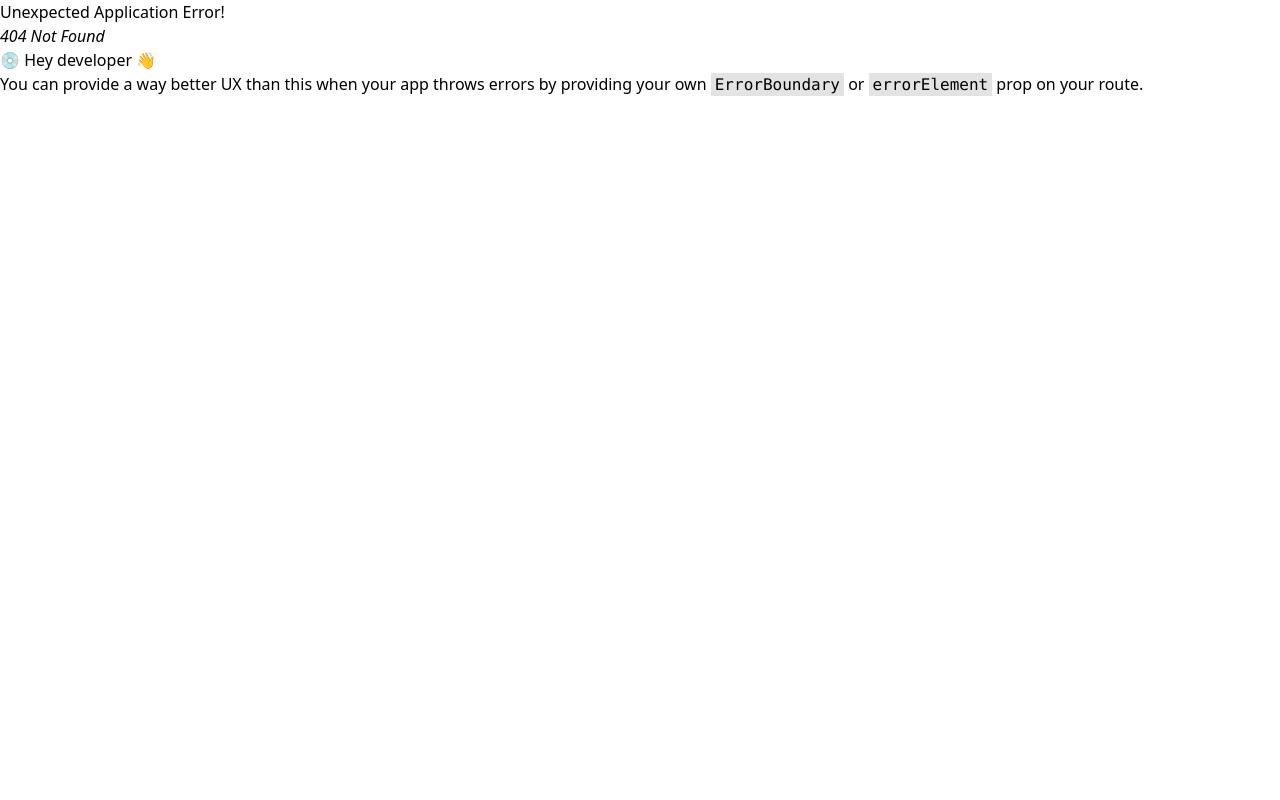
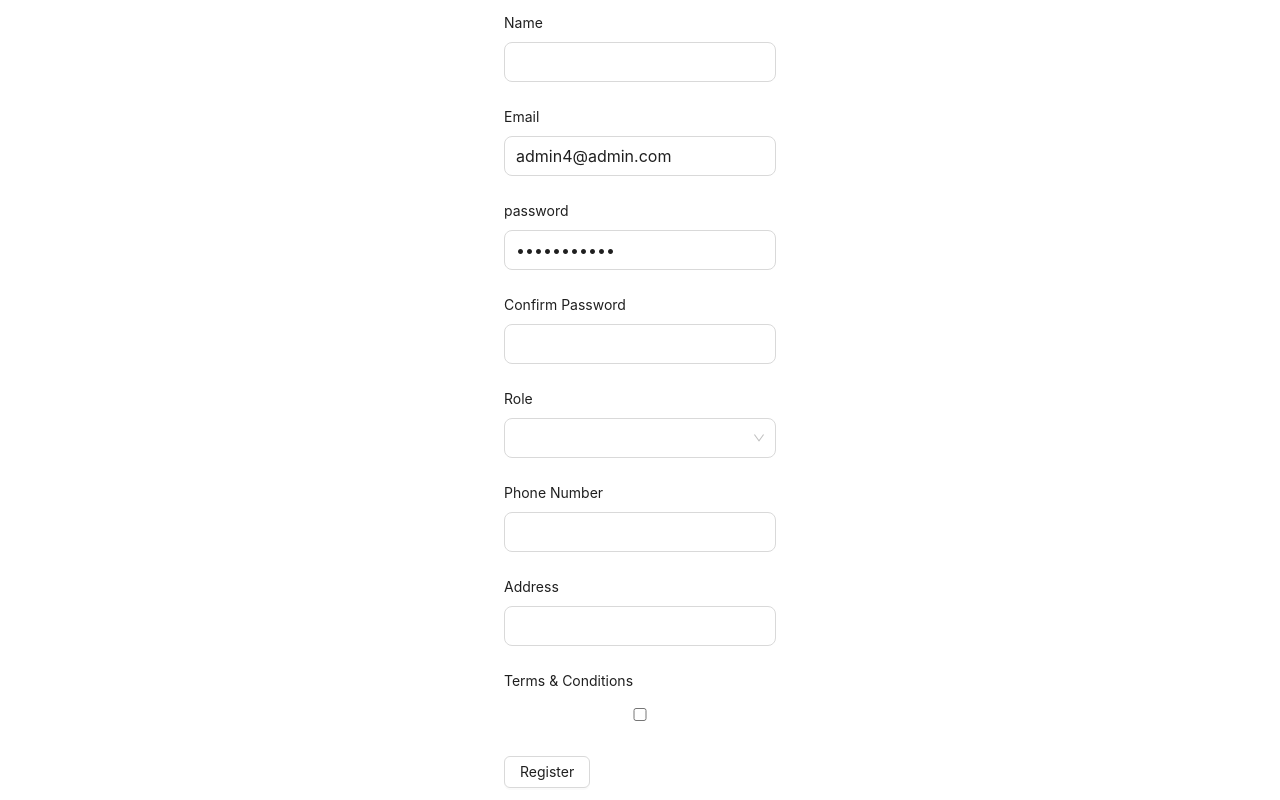
Before and after one commit to fai-sas/car-rental-reservation-client, a React (Vite) app: page /register in a window 1280 px wide. Before the commit this address had no page. Built offline with nearby package versions, Linux system fonts and the light colour scheme.

Commit message:
login register pages and rtk query added

```diff
--- a/package.json
+++ b/package.json
@@ -10,10 +10,13 @@
     "preview": "vite preview"
   },
   "dependencies": {
+    "@cloudinary/react": "^1.13.0",
+    "@cloudinary/url-gen": "^1.20.0",
     "@hookform/resolvers": "^3.9.0",
     "@reduxjs/toolkit": "^2.2.7",
     "antd": "^5.20.2",
     "cloudinary": "^2.4.0",
+    "cloudinary-react": "^1.8.1",
     "jwt-decode": "^4.0.0",
     "moment": "^2.30.1",
     "react": "^18.3.1",
--- a/src/components/AddCar.tsx
+++ b/src/components/AddCar.tsx
@@ -1,3 +1,4 @@
+/* eslint-disable @typescript-eslint/no-explicit-any */
 /* eslint-disable @typescript-eslint/no-unused-vars */
 import { Button, Col, Flex, Row } from 'antd'
 import FormController from './Form/FormController'
@@ -95,7 +96,10 @@ const AddCar = () => {
 
               <Row>
                 <FormInput type='text' name='color' label='Color' />
-                <FormInput type='text' name='images' label='Image' />
+
+                {/* */}
+
+                {/*  */}
               </Row>
               <Row>
                 <FormInput type='text' name='model' label='Model' />
--- /dev/null
+++ b/src/pages/Login.tsx
@@ -0,0 +1,53 @@
+/* eslint-disable @typescript-eslint/no-unused-vars */
+import { Button, Row } from 'antd'
+import { FieldValues } from 'react-hook-form'
+import { useAppDispatch } from '../redux/hooks'
+import { useNavigate } from 'react-router-dom'
+import toast from 'react-hot-toast'
+import FormController from '../components/Form/FormController'
+import FormInput from '../components/Form/FormInput'
+import { useLoginMutation } from '../redux/features/auth/authApi'
+import { verifyToken } from '../utils/verifyToken'
+import { setUser, TUser } from '../redux/features/auth/authSlice'
+
+const Login = () => {
+  const navigate = useNavigate()
+  const dispatch = useAppDispatch()
+
+  const defaultValues = {
+    email: 'admin4@admin.com',
+    password: 'password123',
+  }
+
+  const [login] = useLoginMutation()
+
+  const onSubmit = async (data: FieldValues) => {
+    console.log(data)
+
+    try {
+      const userInfo = {
+        email: data.email,
+        password: data.password,
+      }
+      const res = await login(userInfo).unwrap()
+      const user = verifyToken(res.data.accessToken) as TUser
+      dispatch(setUser({ user: user, token: res.data.accessToken }))
+      toast.success('Logged in')
+      navigate(`/${user.role}/dashboard`)
+    } catch (err) {
+      toast.error('Something went wrong')
+    }
+  }
+
+  return (
+    <Row justify='center' align='middle' style={{ height: '100vh' }}>
+      <FormController onSubmit={onSubmit} defaultValues={defaultValues}>
+        <FormInput type='email' name='email' label='Email' />
+        <FormInput type='password' name='password' label='Password' />
+        <Button htmlType='submit'>Login</Button>
+      </FormController>
+    </Row>
+  )
+}
+
+export default Login
--- /dev/null
+++ b/src/pages/Register.tsx
@@ -0,0 +1,81 @@
+/* eslint-disable @typescript-eslint/no-unused-vars */
+import { Button, Row } from 'antd'
+import { FieldValues } from 'react-hook-form'
+import { useAppDispatch } from '../redux/hooks'
+import { useNavigate } from 'react-router-dom'
+import toast from 'react-hot-toast'
+import FormController from '../components/Form/FormController'
+import FormInput from '../components/Form/FormInput'
+import { useRegisterMutation } from '../redux/features/auth/authApi'
+import { verifyToken } from '../utils/verifyToken'
+import { setUser, TUser } from '../redux/features/auth/authSlice'
+import FormSelect from '../components/Form/FormSelect'
+
+const Register = () => {
+  const navigate = useNavigate()
+  const dispatch = useAppDispatch()
+
+  const roleOptions = [
+    { label: 'User', value: 'user' },
+    { label: 'Admin', value: 'admin' },
+  ]
+
+  const defaultValues = {
+    email: 'admin4@admin.com',
+    password: 'password123',
+  }
+
+  const [register, { isLoading }] = useRegisterMutation()
+
+  const onSubmit = async (data: FieldValues) => {
+    console.log(data)
+
+    try {
+      const userInfo = {
+        name: data.name,
+        email: data.email,
+        password: data.password,
+        confirmPassword: data.confirmPassword,
+        role: data.role,
+        phone: data.phone,
+        address: data.address,
+        termsAccepted: data.termsAccepted,
+      }
+
+      register(userInfo)
+      toast.success('Successfully Registered')
+      navigate(`/`)
+    } catch (err) {
+      toast.error('Something went wrong')
+    }
+  }
+
+  return (
+    <Row justify='center' align='middle' style={{ height: '100vh' }}>
+      <FormController onSubmit={onSubmit} defaultValues={defaultValues}>
+        <FormInput type='name' name='name' label='Name' />
+        <FormInput type='email' name='email' label='Email' />
+        <FormInput type='password' name='password' label='password' />
+        <FormInput
+          type='Password'
+          name='confirmPassword'
+          label='Confirm Password'
+        />
+        <FormSelect options={roleOptions} name='role' label='Role' />
+        <FormInput type='phone' name='phone' label='Phone Number' />
+        <FormInput type='address' name='address' label='Address' />
+        <FormInput
+          type='checkbox'
+          name='termsAccepted'
+          label='Terms & Conditions'
+        />
+
+        <Button htmlType='submit' disabled={isLoading}>
+          Register
+        </Button>
+      </FormController>
+    </Row>
+  )
+}
+
+export default Register
--- /dev/null
+++ b/src/redux/features/auth/authApi.ts
@@ -0,0 +1,22 @@
+import { baseApi } from '../baseApi'
+
+const authApi = baseApi.injectEndpoints({
+  endpoints: (builder) => ({
+    register: builder.mutation({
+      query: (data) => ({
+        url: '/auth/signup',
+        method: 'POST',
+        body: data,
+      }),
+    }),
+    login: builder.mutation({
+      query: (userInfo) => ({
+        url: '/auth/signin',
+        method: 'POST',
+        body: userInfo,
+      }),
+    }),
+  }),
+})
+
+export const { useRegisterMutation, useLoginMutation } = authApi
--- a/src/redux/features/auth/authSlice.ts
+++ b/src/redux/features/auth/authSlice.ts
@@ -2,7 +2,7 @@ import { createSlice } from '@reduxjs/toolkit'
 import { RootState } from '../../store'
 
 export type TUser = {
-  userId: string
+  email: string
   role: string
   iat: number
   exp: number
--- a/src/schemas/CarSchema.ts
+++ b/src/schemas/CarSchema.ts
@@ -35,7 +35,7 @@ export const addCarValidationSchema = z.object({
     .min(1, {
       message: 'At least one feature is required',
     }),
-  pricePerHour: z.number({
+  pricePerHour: z.string({
     required_error: 'The cost per hour of booking is required',
   }),
   location: z.enum(
@@ -55,20 +55,20 @@ export const addCarValidationSchema = z.object({
       required_error: 'The location of the car is required',
     }
   ),
-  images: z
-    .array(z.string(), {
-      required_error: 'At least one image of the car is required',
-    })
-    .min(1, {
-      message: 'At least one image of the car is required',
-    }),
-  year: z.number({
+  // images: z
+  //   .array(z.string(), {
+  //     required_error: 'At least one image of the car is required',
+  //   })
+  //   .min(1, {
+  //     message: 'At least one image of the car is required',
+  //   }),
+  year: z.string({
     required_error: 'The manufacturing year of the car is required',
   }),
   model: z.string({
     required_error: 'The model of the car is required',
   }),
-  seats: z.number({
+  seats: z.string({
     required_error: 'The number of seats is required',
   }),
   fuelType: z.enum(['Petrol', 'Diesel', 'Electric', 'Hybrid'], {
--- /dev/null
+++ b/src/utils/verifyToken.ts
@@ -0,0 +1,5 @@
+import { jwtDecode } from 'jwt-decode'
+
+export const verifyToken = (token: string) => {
+  return jwtDecode(token)
+}
--- a/tsconfig.app.json
+++ b/tsconfig.app.json
@@ -1,5 +1,7 @@
 {
   "compilerOptions": {
+    // "composite": true,
+    // "tsBuildInfoFile": "./node_modules/.tmp/tsconfig.app.tsbuildinfo",
     "target": "ES2020",
     "useDefineForClassFields": true,
     "lib": ["ES2020", "DOM", "DOM.Iterable"],
@@ -9,6 +11,7 @@
     /* Bundler mode */
     "moduleResolution": "bundler",
     "allowImportingTsExtensions": true,
+    "resolveJsonModule": true,
     "isolatedModules": true,
     "moduleDetection": "force",
     "noEmit": true,
```
Also changed, not shown: src/components/Form/FormInput.tsx (+33 -0 lines), src/routes/routes.tsx (+10 -1 lines), 1 other file (tests, documents, lock files or other folders).
